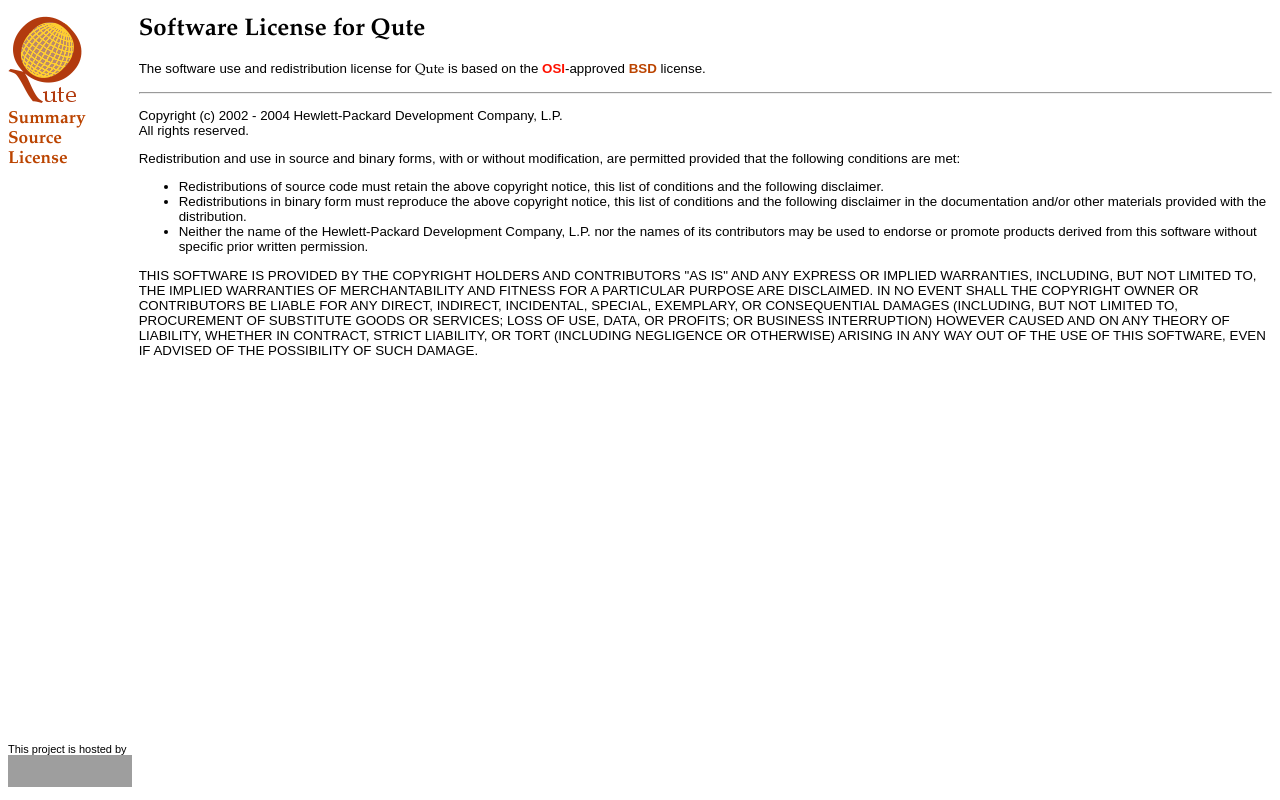
After one commit to BackupTheBerlios/qute-svn, a PHP site: page /license.html in a window 1280 px wide. The commit adds this page. Run offline with PHP 8.4, Linux system fonts and the light colour scheme; grey boxes are pictures that could not be loaded.

Commit message:
Add BSD license to web site. Improve tone of front page. Minor CSS changes.

```diff
--- /dev/null
+++ b/htdocs/license.html
@@ -0,0 +1,84 @@
+<?xml version="1.0" encoding="utf-8"?>
+<!DOCTYPE html PUBLIC "-//W3C//DTD XHTML 1.1//EN"
+"http://www.w3.org/TR/xhtml11/DTD/xhtml11.dtd">
+<html xmlns="http://www.w3.org/1999/xhtml" xml:lang="en">
+  <head>
+    <title>Qute Utility for Tracking Errors</title>
+
+    <link rel="shortcut icon" href="logo03-16.png" />
+    <link type="text/css" rel="stylesheet" title="Qute" href="qute.css" />
+  </head>
+
+  <body>
+
+    <div class="menu">
+      <a class="logo" href="/"><img src="logo03-onwhite.png" width="74"
+        height="87" alt="Qute Utility for Tracking Errors"/></a>
+
+      <a href="http://developer.berlios.de/projects/qute/">Summary</a>
+      <a href="http://developer.berlios.de/svn/?group_id=2215">Source</a>
+      <a href="license.html">License</a>
+    </div>
+
+    <div class="content">
+
+      <h1>Software License for Qute</h1>
+
+      <p>The software use and redistribution license for <span
+        class="qute">Qute</span> is based on the <a
+        href="">OSI</a>-approved <a
+        href="http://www.opensource.org/licenses/bsd-license.php">BSD</a>
+      license.</p>
+
+      <hr />
+
+      <p>Copyright (c) 2002 - 2004 Hewlett-Packard Development
+      Company, L.P.<br /> All rights reserved.  </p>
+
+      <p>Redistribution and use in source and binary forms, with or
+      without modification, are permitted provided that the following
+      conditions are met:</p>
+
+      <ul>
+
+        <li>Redistributions of source code must retain the above
+        copyright notice, this list of conditions and the following
+        disclaimer.</li>
+
+        <li>Redistributions in binary form must reproduce the above
+        copyright notice, this list of conditions and the following
+        disclaimer in the documentation and/or other materials
+        provided with the distribution.</li>
+
+        <li>Neither the name of the Hewlett-Packard Development
+        Company, L.P.  nor the names of its contributors may be used
+        to endorse or promote products derived from this software
+        without specific prior written permission.</li>
+
+      </ul>
+
+      <p>THIS SOFTWARE IS PROVIDED BY THE COPYRIGHT HOLDERS AND
+      CONTRIBUTORS "AS IS" AND ANY EXPRESS OR IMPLIED WARRANTIES,
+      INCLUDING, BUT NOT LIMITED TO, THE IMPLIED WARRANTIES OF
+      MERCHANTABILITY AND FITNESS FOR A PARTICULAR PURPOSE ARE
+      DISCLAIMED. IN NO EVENT SHALL THE COPYRIGHT OWNER OR
+      CONTRIBUTORS BE LIABLE FOR ANY DIRECT, INDIRECT, INCIDENTAL,
+      SPECIAL, EXEMPLARY, OR CONSEQUENTIAL DAMAGES (INCLUDING, BUT NOT
+      LIMITED TO, PROCUREMENT OF SUBSTITUTE GOODS OR SERVICES; LOSS OF
+      USE, DATA, OR PROFITS; OR BUSINESS INTERRUPTION) HOWEVER CAUSED
+      AND ON ANY THEORY OF LIABILITY, WHETHER IN CONTRACT, STRICT
+      LIABILITY, OR TORT (INCLUDING NEGLIGENCE OR OTHERWISE) ARISING
+      IN ANY WAY OUT OF THE USE OF THIS SOFTWARE, EVEN IF ADVISED OF
+      THE POSSIBILITY OF SUCH DAMAGE.</p>
+
+    </div>
+
+    <p class="foot">This project is hosted by<br />
+    <a href="http://developer.berlios.de">
+      <img
+      src="http://developer.berlios.de/bslogo.php?group_id=0&amp;type=1"
+      alt="BerliOS Logo" height="32" width="124" /></a>
+    </p>
+
+  </body>
+</html>
--- a/htdocs/qute.css
+++ b/htdocs/qute.css
@@ -6,6 +6,10 @@ body {
 
 .logo {
   display: block;
+}
+
+.logo img {
+  border: none;
 }
 
 .content {
@@ -23,12 +27,16 @@ body {
 .menu a {
   display: block;
   color: #b40;
-  font-family: Book Antiqua, Times, serif;
+  font-family: Book Antiqua, serif;
   font-size: 13pt;
 }
 
 .menu a:hover {
   background: #ff8;
+}
+
+a.logo:hover {
+  background: none;
 }
 
 .menu a:visited {
@@ -63,7 +71,7 @@ a:visited {
 }
 
 .qute, h1, h2, h3, h4, h5, h6 {
-  font-family: Book Antiqua, Times, serif;
+  font-family: Book Antiqua, serif;
 }
 
 h2 + p { margin-top: 0; }
```
Also changed, not shown: htdocs/index.html (+18 -12 lines).
